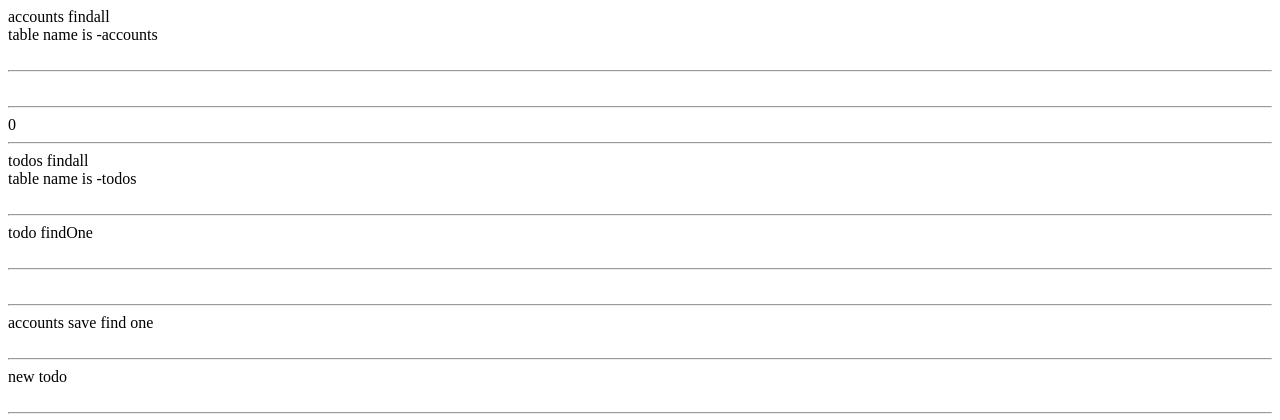
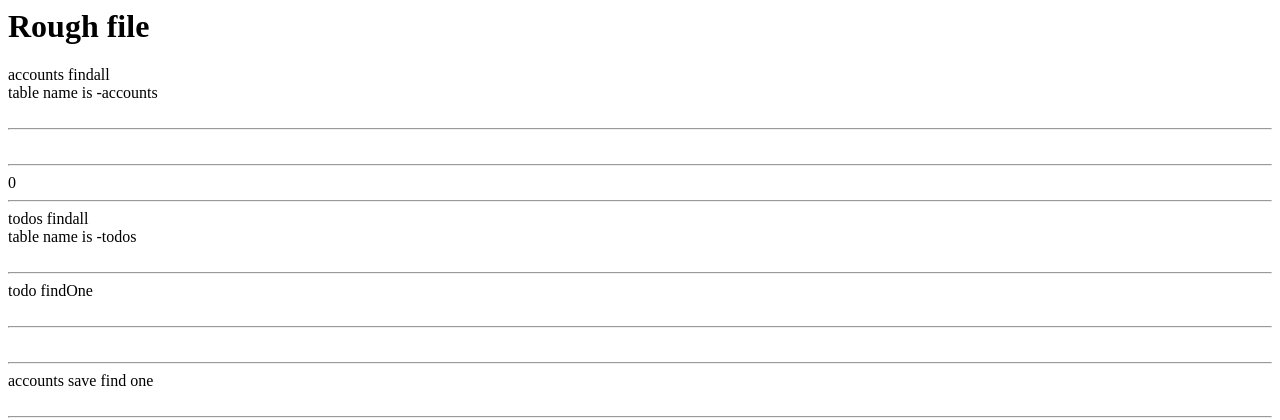
Before and after one commit to np549/Activerecord, a PHP site: page /1.php in a window 1280 px wide. Shown: the top 420 px of the page. Run offline with PHP 8.4, Linux system fonts and the light colour scheme; data that the repository does not hold is empty.

Commit message:
roughfilepleaseavoid

```diff
--- a/1.php
+++ b/1.php
@@ -120,7 +120,7 @@ class todo extends model {
     }
 }
 // this would be the method to put in the index page for accounts
-
+echo "<h1>Rough file</h1>";
 echo "accounts findall";
 echo "<br>";
 $records = accounts::findAll();
@@ -179,6 +179,7 @@ $result = count($records);
 echo $result;
 echo "<br><hr>";
 // this would be the method to put in the index page for todos
+
 echo "todos findall";
 echo "<br>";
 $records = todos::findAll();
```
